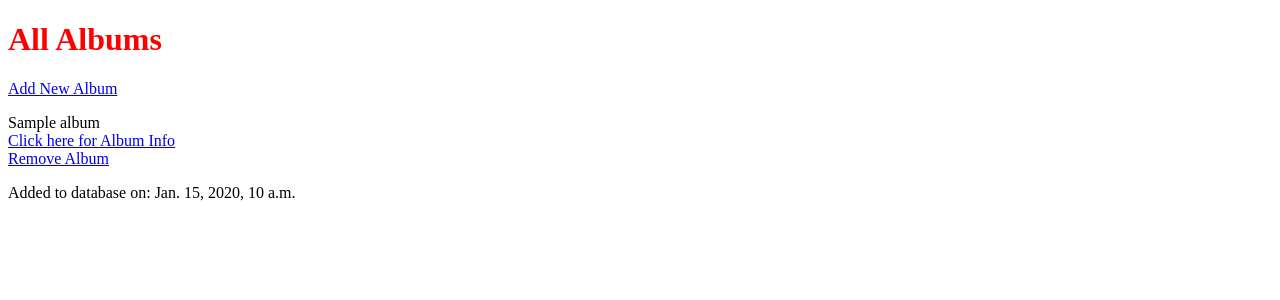
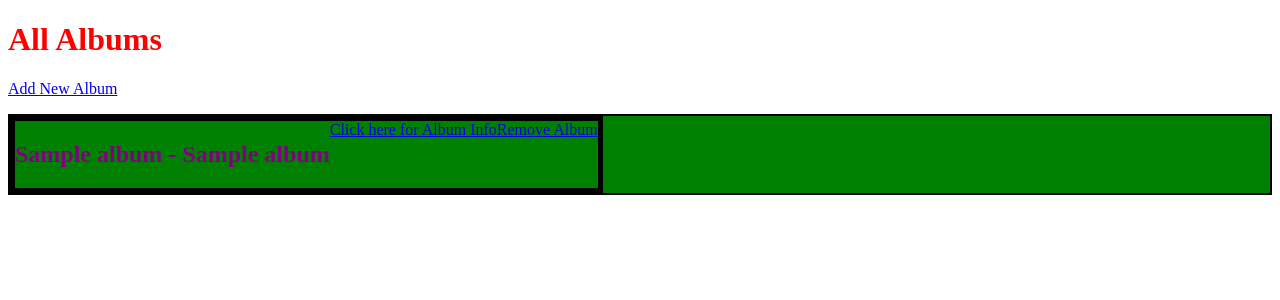
Before and after one commit to Momentum-Team-13/django-music-lisaismyname0, a Django app: page / in a window 1280 px wide. Shown: the top 300 px of the page. Run offline with Django 4.2, Linux system fonts and the light colour scheme; tables that the repository leaves empty hold one stand-in row (values such as "Sample post").

Commit message:
some styling registers... most doesnt?

```diff
--- a/Album/models.py
+++ b/Album/models.py
@@ -20,7 +20,7 @@ class Artist(models.Model):
     artist_name = "artist_name"
     artists_albums = ["artist_album1", "artist_album2"]
 
-    artist = models.ForeignKey(
+    artist_name = models.ForeignKey(
         "Artist", on_delete=models.CASCADE, related_name="artist2", blank=True, null=True)
 
     album = models.ForeignKey(
--- a/static/css/style.css
+++ b/static/css/style.css
@@ -1,3 +1,19 @@
 h1 {
-    color: red
+    color: red;
 }
+
+h2 {
+    color: purple;
+}
+
+#container {
+    width: 50 px;
+    background-color: green;
+    display: flex;
+    border: 2px solid black;
+}
+
+.album_card {
+    border: 5px black solid;
+    display: flex
+}
--- a/templates/Album/list_albums.html
+++ b/templates/Album/list_albums.html
@@ -5,14 +5,22 @@
 <h1>All Albums </h1>
 <p><a href="{% url 'add_album' %}">Add New Album</a></p>
 
-{% for album in albums %}
-<div class="album_info_link">
+<div id="container">
+    {% for album in albums %}
+
     <div>
-        <div>{{album.album_name}}
-            <div><a href="{% url 'album_info' pk=album.pk %}"> Click here for Album Info</a></div>
-            <a href="{% url 'delete_album' pk=album.pk%}">Remove Album</a>
-            <p>Added to database on:
-                {{album.added_to_database_at}}</p>
+        <div>
+            <div class="album_card">
+                <h2>{{album.album_name}} - {{album.artist_name}}</h2>
+                <div>
+                    <a href="{% url 'album_info' pk=album.pk %}"> Click here for Album Info</a>
+                </div>
+                <div>
+                    <a href="{% url 'delete_album' pk=album.pk%}">Remove Album</a>
+                    <p></p>
+                </div>
+
+            </div>
         </div>
     </div>
 </div>
```
Also changed, not shown: templates/Album/album_info.html (+5 -4 lines), Album/migrations/0009_rename_artist_artist_artist_name.py (added).
